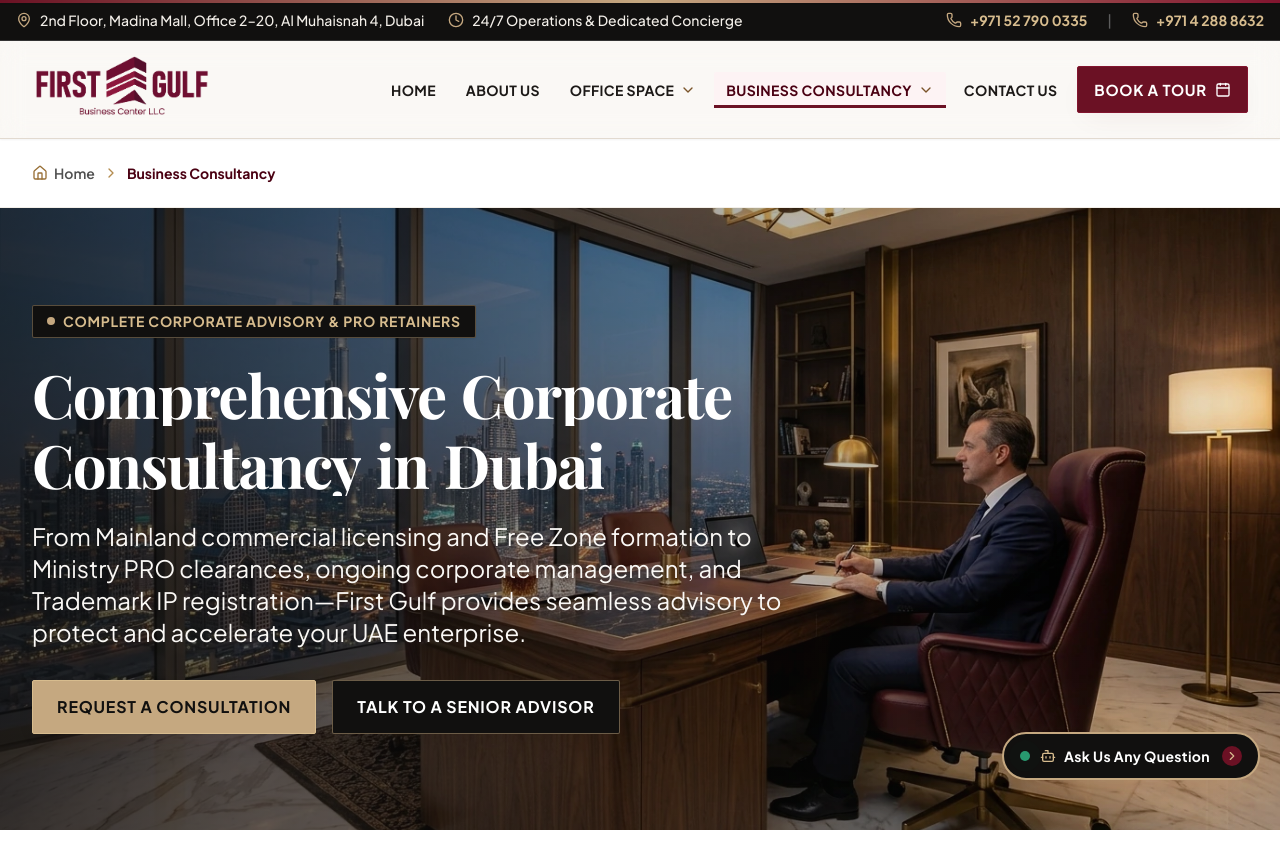
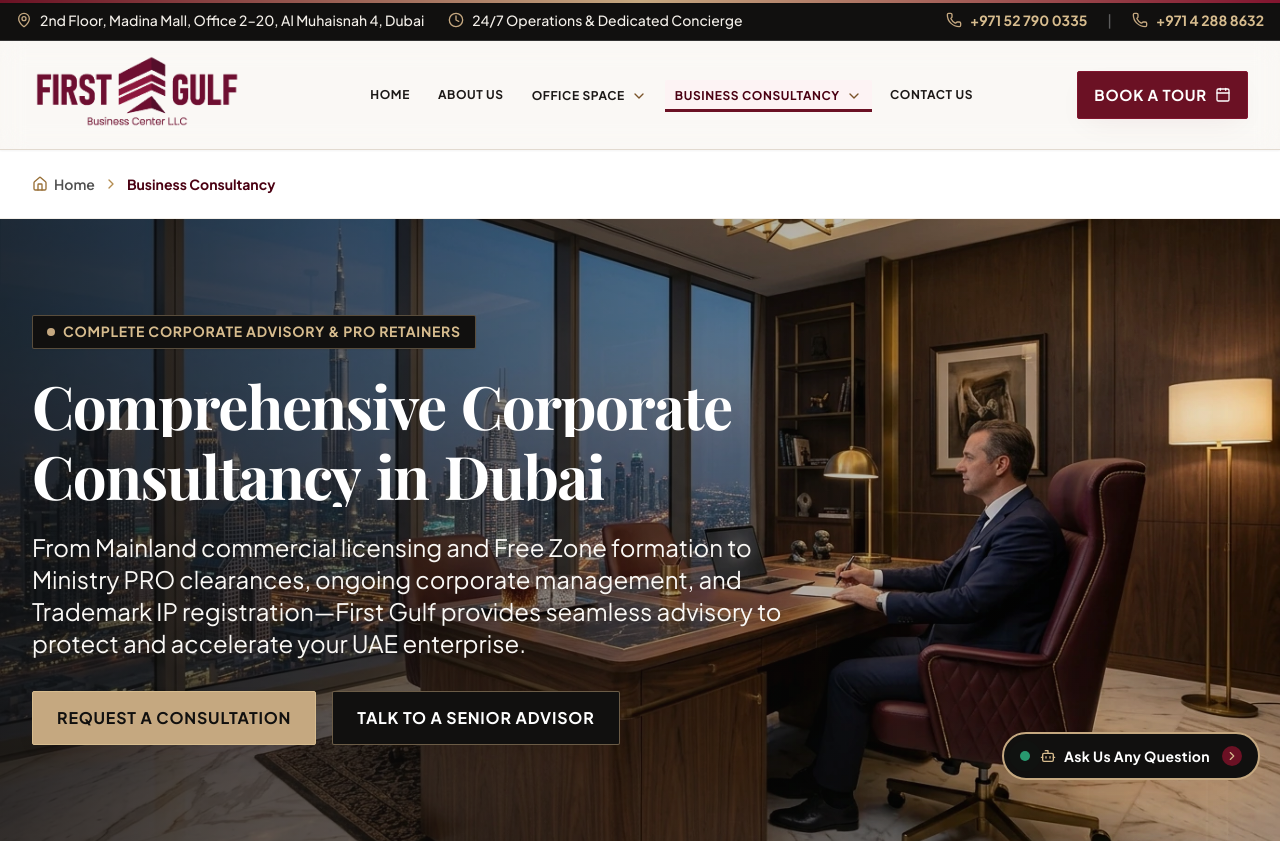
Before and after one commit to TechOptionz/First-gulf-business-center, a Next.js app: page /business-consultancy in a window 1280 px wide. Shown: the top 843 px of the page. Built offline with nearby package versions, Linux system fonts and the light colour scheme; a web font is replaced by a local one.

Commit message:
feat: implement core UI layout components and global styles for the business center website

```diff
--- a/app/globals.css
+++ b/app/globals.css
@@ -19,6 +19,7 @@
 
   html {
     font-size: 16px;
+    scroll-padding-top: 80px;
   }
 
   body {
@@ -42,6 +43,7 @@
     color: #161213;
     font-family: var(--font-playfair), Georgia, serif;
     letter-spacing: -0.015em;
+    text-wrap: balance;
     /* Headings wrap naturally: never truncated, never a fixed height, and
        only broken mid-word when a single word cannot fit at all. */
     overflow-wrap: break-word;
@@ -50,6 +52,7 @@
 
   p {
     color: #332C2D;
+    text-wrap: pretty;
   }
 
   ::selection {
--- a/components/layout/Footer.tsx
+++ b/components/layout/Footer.tsx
@@ -66,9 +66,9 @@ export default function Footer() {
                   target="_blank"
                   rel="noopener noreferrer"
                   aria-label="Facebook"
-                  className="w-9 h-9 rounded-sm bg-charcoal-900 border border-charcoal-700 flex items-center justify-center text-cream-200 hover:text-white hover:border-brass-400 transition-colors"
+                  className="w-11 h-11 rounded-sm bg-charcoal-900 border border-charcoal-700 flex items-center justify-center text-cream-200 hover:text-white hover:border-brass-400 transition-colors"
                 >
-                  <svg className="w-4 h-4 fill-current" viewBox="0 0 24 24">
+                  <svg className="w-5 h-5 fill-current" viewBox="0 0 24 24">
                     <path d="M24 12.073c0-6.627-5.373-12-12-12s-12 5.373-12 12c0 5.99 4.388 10.954 10.125 11.854v-8.385H7.078v-3.47h3.047V9.43c0-3.007 1.792-4.669 4.533-4.669 1.312 0 2.686.235 2.686.235v2.953H15.83c-1.491 0-1.956.925-1.956 1.874v2.25h3.328l-.532 3.47h-2.796v8.385C19.612 23.027 24 18.062 24 12.073z" />
                   </svg>
                 </a>
@@ -77,9 +77,9 @@ export default function Footer() {
                   target="_blank"
                   rel="noopener noreferrer"
                   aria-label="Instagram"
-                  className="w-9 h-9 rounded-sm bg-charcoal-900 border border-charcoal-700 flex items-center justify-center text-cream-200 hover:text-white hover:border-brass-400 transition-colors"
+                  className="w-11 h-11 rounded-sm bg-charcoal-900 border border-charcoal-700 flex items-center justify-center text-cream-200 hover:text-white hover:border-brass-400 transition-colors"
                 >
-                  <svg className="w-4 h-4 fill-current" viewBox="0 0 24 24">
+                  <svg className="w-5 h-5 fill-current" viewBox="0 0 24 24">
                     <path d="M12 2.163c3.204 0 3.584.012 4.85.07 3.252.148 4.771 1.691 4.919 4.919.058 1.265.069 1.645.069 4.849 0 3.205-.012 3.584-.069 4.849-.149 3.225-1.664 4.771-4.919 4.919-1.266.058-1.644.07-4.85.07-3.204 0-3.584-.012-4.849-.07-3.26-.149-4.771-1.699-4.919-4.92-.058-1.265-.07-1.644-.07-4.849 0-3.204.013-3.583.07-4.849.149-3.227 1.664-4.771 4.919-4.919 1.266-.057 1.645-.069 4.849-.069zm0-2.163c-3.259 0-3.667.014-4.947.072-4.358.2-6.78 2.618-6.98 6.98-.059 1.281-.073 1.689-.073 4.948 0 3.259.014 3.668.072 4.948.2 4.358 2.618 6.78 6.98 6.98 1.281.058 1.689.072 4.948.072 3.259 0 3.668-.014 4.948-.072 4.354-.2 6.782-2.618 6.979-6.98.059-1.28.073-1.689.073-4.948 0-3.259-.014-3.667-.072-4.947-.196-4.354-2.617-6.78-6.979-6.98-1.281-.059-1.69-.073-4.949-.073zm0 5.838c-3.403 0-6.162 2.759-6.162 6.162s2.759 6.163 6.162 6.163 6.162-2.759 6.162-6.163c0-3.403-2.759-6.162-6.162-6.162zm0 10.162c-2.209 0-4-1.79-4-4 0-2.209 1.791-4 4-4s4 1.791 4 4c0 2.21-1.791 4-4 4zm6.406-11.845c-.796 0-1.441.645-1.441 1.44s.645 1.44 1.441 1.44c.795 0 1.439-.645 1.439-1.44s-.644-1.44-1.439-1.44z" />
                   </svg>
                 </a>
@@ -88,9 +88,9 @@ export default function Footer() {
                   target="_blank"
                   rel="noopener noreferrer"
                   aria-label="LinkedIn"
-                  className="w-9 h-9 rounded-sm bg-charcoal-900 border border-charcoal-700 flex items-center justify-center text-cream-200 hover:text-white hover:border-brass-400 transition-colors"
+                  className="w-11 h-11 rounded-sm bg-charcoal-900 border border-charcoal-700 flex items-center justify-center text-cream-200 hover:text-white hover:border-brass-400 transition-colors"
                 >
-                  <svg className="w-4 h-4 fill-current" viewBox="0 0 24 24">
+                  <svg className="w-5 h-5 fill-current" viewBox="0 0 24 24">
                     <path d="M19 0h-14c-2.761 0-5 2.239-5 5v14c0 2.761 2.239 5 5 5h14c2.762 0 5-2.239 5-5v-14c0-2.761-2.238-5-5-5zm-11 19h-3v-11h3v11zm-1.5-12.268c-.966 0-1.75-.79-1.75-1.764s.784-1.764 1.75-1.764 1.75.79 1.75 1.764-.783 1.764-1.75 1.764zm13.5 12.268h-3v-5.604c0-3.368-4-3.113-4 0v5.604h-3v-11h3v1.765c1.396-2.586 7-2.777 7 2.476v6.759z" />
                   </svg>
                 </a>
--- a/components/layout/Navbar.tsx
+++ b/components/layout/Navbar.tsx
@@ -110,19 +110,19 @@ export default function Navbar() {
 
       {/* Main Sticky Header */}
       <header className="sticky top-0 z-50 bg-white/98 backdrop-blur-md shadow-sm py-3 border-b border-[#E2DAD0] w-full">
-        <div className="mx-auto flex max-w-7xl items-center justify-between gap-2 px-4 sm:px-6 lg:px-8">
+        <div className="mx-auto flex max-w-7xl items-center justify-between px-4 sm:px-6 lg:px-8">
           {/* Brand Logo */}
-          <div className="mr-2 shrink-0 lg:mr-4 xl:mr-8">
+          <div className="shrink-0 mr-2 lg:mr-4 xl:mr-6">
             <Logo
-              width={180}
-              height={62}
+              width={200}
+              height={70}
               priority
-              className="w-[150px] transition-opacity duration-200 lg:w-[160px] xl:w-[180px]"
+              className="w-[150px] sm:w-[170px] lg:w-[190px] xl:w-[210px] transition-opacity duration-200"
             />
           </div>
 
           {/* Desktop Navigation Links */}
-          <nav className="hidden min-w-0 flex-1 items-center justify-end gap-0.5 lg:flex xl:gap-1.5 2xl:gap-2">
+          <nav className="hidden min-w-0 flex-1 items-center justify-center gap-1 lg:flex xl:gap-2 2xl:gap-3 px-2">
             {NAVIGATION_LINKS.map((link) => {
               const hasChildren = link.children && link.children.length > 0;
               const isActive =
@@ -135,7 +135,7 @@ export default function Navbar() {
                     key={link.name}
                     href={link.href}
                     className={cn(
-                      "relative shrink-0 rounded-sm px-2 py-2 text-[0.8125rem] font-bold uppercase tracking-wide whitespace-nowrap transition-colors xl:px-3 xl:text-sm 2xl:text-base",
+                      "relative shrink-0 rounded-sm px-2 py-1.5 text-[0.75rem] font-bold uppercase tracking-wider whitespace-nowrap transition-colors xl:px-2.5 xl:py-2 xl:text-xs 2xl:text-sm",
                       isActive
                         ? "text-maroon-900 bg-maroon-50/90"
                         : "text-charcoal-900 hover:text-maroon-800 hover:bg-cream-100"
@@ -163,7 +163,7 @@ export default function Navbar() {
                   <Link
                     href={link.href}
                     className={cn(
-                      "relative inline-flex shrink-0 items-center gap-1 rounded-sm px-2 py-2 text-[0.8125rem] font-bold uppercase tracking-wide whitespace-nowrap transition-colors xl:gap-1.5 xl:px-3 xl:text-sm 2xl:text-base",
+                      "relative inline-flex shrink-0 items-center gap-1 rounded-sm px-2 py-1.5 text-[0.75rem] font-bold uppercase tracking-wider whitespace-nowrap transition-colors xl:gap-1.5 xl:px-2.5 xl:py-2 xl:text-xs 2xl:text-sm",
                       isActive
                         ? "text-maroon-900 bg-maroon-50/90"
                         : "text-charcoal-900 hover:text-maroon-800 hover:bg-cream-100"
--- a/components/sections/HeroSection.tsx
+++ b/components/sections/HeroSection.tsx
@@ -19,7 +19,7 @@ export default function HeroSection() {
   return (
     <section
       aria-label="First Gulf Business Center Executive Workspace Overview"
-      className="relative min-h-[85dvh] lg:min-h-[92vh] flex items-center bg-charcoal-950 text-white overflow-hidden"
+      className="relative min-h-[85dvh] lg:min-h-[92dvh] flex items-center bg-charcoal-950 text-white overflow-hidden"
     >
       {/* Background Continuous Image Slideshow Layer (Isolated Client Component) */}
       <HeroSlideshow />
--- a/components/sections/HeroSlideshow.tsx
+++ b/components/sections/HeroSlideshow.tsx
@@ -142,7 +142,7 @@ export default function HeroSlideshow() {
             type="button"
             onClick={() => setCurrentSlide(idx)}
             aria-label={`Go to slide ${idx + 1}`}
-            className={`transition-all duration-300 rounded-full cursor-pointer min-h-[32px] min-w-[32px] flex items-center justify-center`}
+            className={`transition-all duration-300 rounded-full cursor-pointer min-h-[44px] min-w-[44px] flex items-center justify-center`}
           >
             <span
               className={`block rounded-full transition-all duration-300 ${
--- a/components/ui/Logo.tsx
+++ b/components/ui/Logo.tsx
@@ -28,13 +28,17 @@ export default function Logo({
       : "/logo.png";
 
   const content = (
-    <div className={cn("relative inline-flex items-center select-none", className)}>
+    <div
+      className={cn("relative inline-flex items-center select-none shrink-0 max-w-full", className)}
+      style={className ? undefined : { width: `${width}px` }}
+    >
       <Image
         src={logoSrc}
         alt="First Gulf Business Center L.L.C"
         width={width}
         height={height}
-        className="h-auto w-auto object-contain transition-transform duration-300 hover:scale-[1.02]"
+        className="h-auto w-full max-w-full object-contain transition-transform duration-300 hover:scale-[1.02]"
+        style={{ height: "auto" }}
         priority={priority}
       />
     </div>
@@ -42,7 +46,7 @@ export default function Logo({
 
   if (href) {
     return (
-      <Link href={href} aria-label="First Gulf Business Center Home">
+      <Link href={href} aria-label="First Gulf Business Center Home" className="inline-flex shrink-0 items-center max-w-full">
         {content}
       </Link>
     );
--- a/components/ui/SectionHeading.tsx
+++ b/components/ui/SectionHeading.tsx
@@ -42,7 +42,7 @@ export default function SectionHeading({
 
       <h2
         className={cn(
-          "font-serif text-3xl sm:text-4xl md:text-5xl lg:text-6xl font-bold tracking-tight leading-[1.12] mb-5",
+          "font-serif text-3xl sm:text-4xl md:text-5xl lg:text-6xl font-bold tracking-tight leading-[1.12] mb-5 [text-wrap:balance]",
           dark ? "text-white" : "text-charcoal-950"
         )}
       >
```
Also changed, not shown: 2 other files (tests, documents, lock files or other folders).
